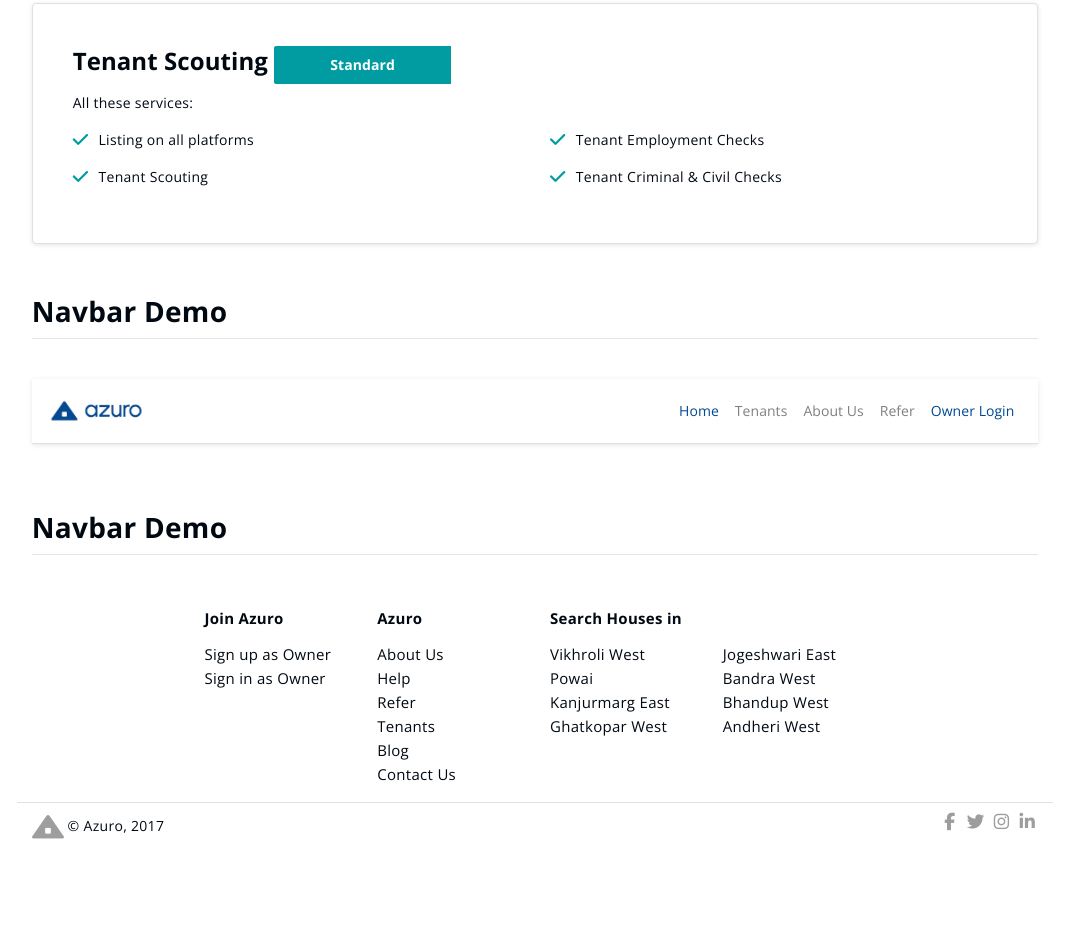
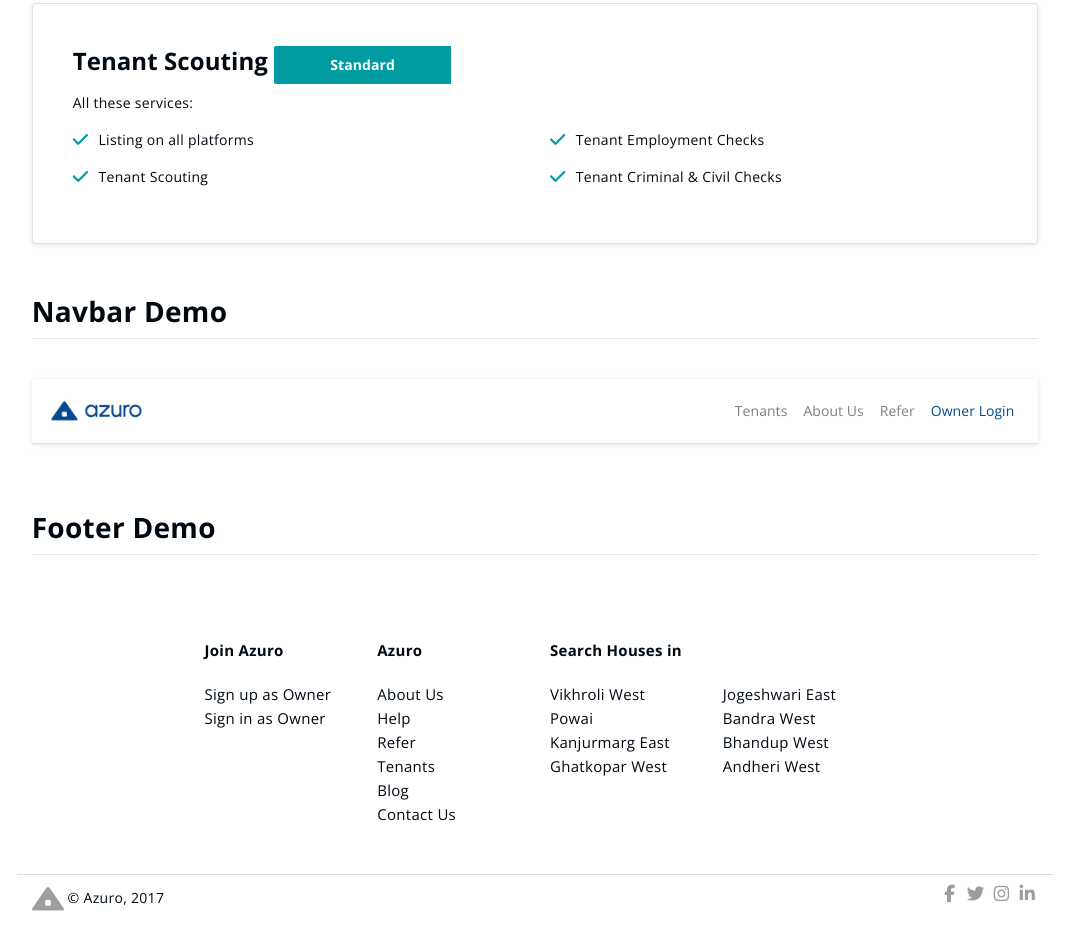
Before and after one commit to sushantkumar23/azuro-css, a website: page docs/demo.html in a window 1280 px wide. Shown: the part 1655-2602 px from the top of the page, without its empty margins (105-1174 px from the left). Before the commit the page ends 2530 px from the top, so only its background shows below. Drawn offline with nearby package versions, Linux system fonts and the light colour scheme; a script that the page names is missing.

Commit message:
Fixing Footer

```diff
--- a/docs/demo.html
+++ b/docs/demo.html
@@ -178,9 +178,6 @@
 									</a>
 									<div class="collapse navbar-collapse" id="navbarContent">
 										<ul class="navbar-nav ml-auto">
-											<li class="nav-item active">
-												<a class="nav-link" href="#">Home <span class="sr-only">(current)</span></a>
-											</li>
 											<li class="nav-item">
 												<a class="nav-link" href="#">Tenants</a>
 											</li>
@@ -210,13 +207,13 @@
 					<div class="container my-3">
 						<div class="row py-3">
 							<div class="col-12">
-								<h1>Navbar Demo</h1>
+								<h1>Footer Demo</h1>
 								<hr class="my-2">
 							</div>
 						</div>
 						<div class="row py-3">
 							<div class="col-12">
-								<div class="row py-3 hidden-sm-down">
+								<div class="row py-5 hidden-sm-down">
 									<div class="col-2">
 									</div>
 									<div class="col-2">
--- a/scss/_custom.scss
+++ b/scss/_custom.scss
@@ -157,6 +157,8 @@
 .footer-heading {
 	font-weight: bold;
 	line-height: 1;
+	padding-bottom: 1.5rem;
+	margin-bottom: 0;
 }
 .footer-text {
 	font-weight: normal;
```
Also changed, not shown: dist/css/main.css, docs/css/main.css.
